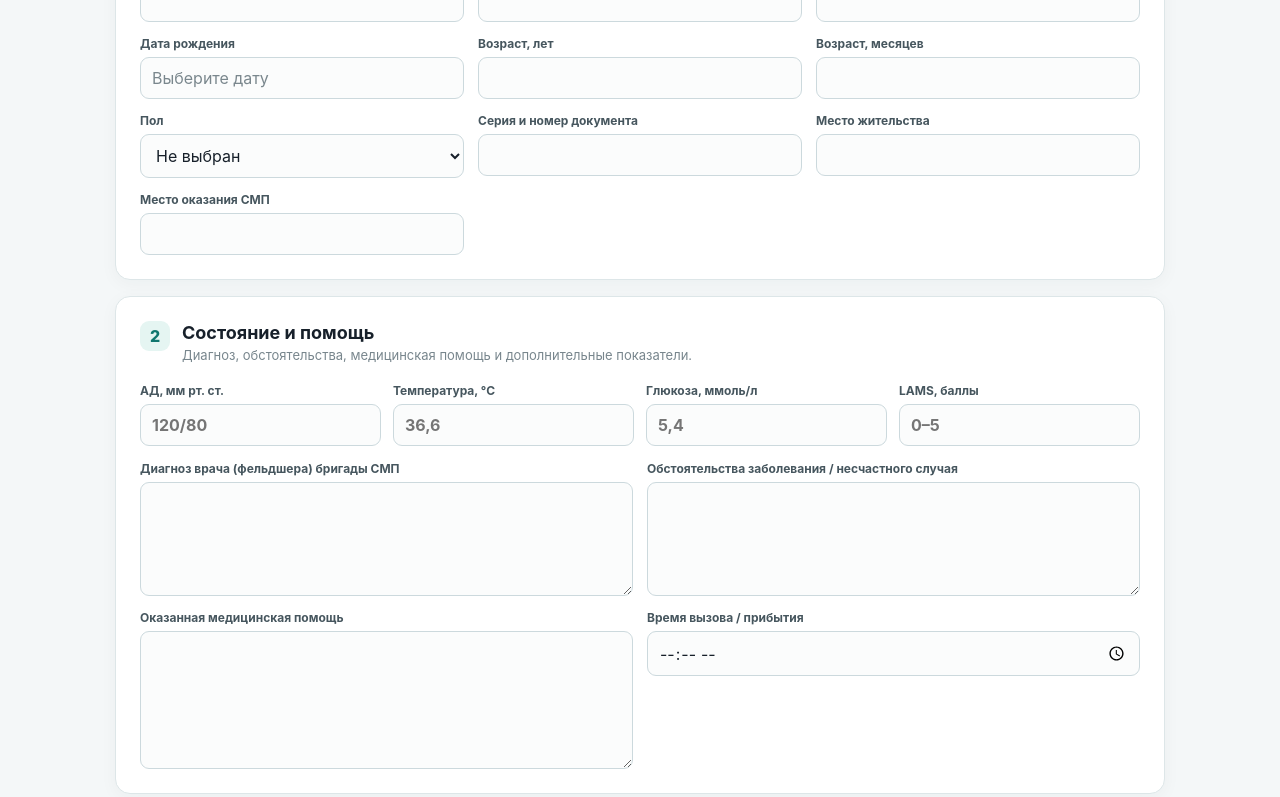
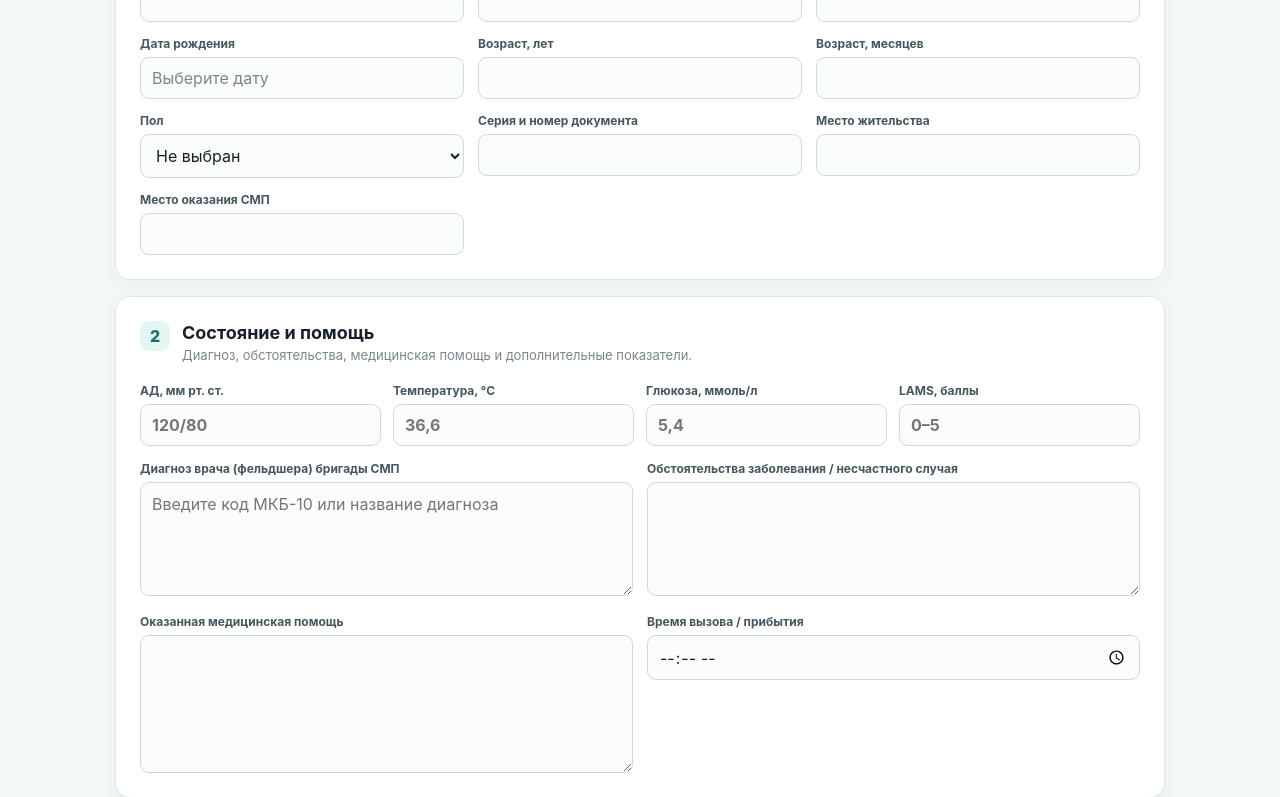
Before and after one commit to adamant1990/Smp-sheet, a React (Vite) app: page / in a window 1280 px wide. Shown: the part 381-1178 px from the top of the page. Built offline with nearby package versions, Linux system fonts and the light colour scheme.

Commit message:
Заменить ручной диагноз на поиск по МКБ-10

```diff
--- a/src/App.jsx
+++ b/src/App.jsx
@@ -2,6 +2,7 @@ import { useMemo, useState } from 'react';
 import { ClipboardList, Printer, RotateCcw, Stethoscope } from 'lucide-react';
 import PrintSheet from './components/PrintSheet';
 import DateWheelPicker from './components/DateWheelPicker';
+import DiagnosisPicker from './components/DiagnosisPicker';
 
 const initialForm = {
   surname: '', name: '', patronymic: '', birthDate: '', ageYears: '', ageMonths: '', sex: '', document: '', address: '', scene: '', diagnosis: '', circumstances: '', callTime: '', help: '', bloodPressure: '', temperature: '', glucose: '', lams: '', hospital: '', deliveryTime: '', transport: '', stationDoctor: '', team: '', brigadeDoctor: '', notes: '',
@@ -38,7 +39,7 @@ export default function App() {
         <section className="card"><div className="section-head"><span className="number">2</span><div><h2>Состояние и помощь</h2><p>Диагноз, обстоятельства, медицинская помощь и дополнительные показатели.</p></div></div>
           <div className="vitals"><Field label="АД, мм рт. ст." name="bloodPressure" value={form.bloodPressure} onChange={update} placeholder="120/80"/><Field label="Температура, °C" name="temperature" value={form.temperature} onChange={update} placeholder="36,6"/><Field label="Глюкоза, ммоль/л" name="glucose" value={form.glucose} onChange={update} placeholder="5,4"/><Field label="LAMS, баллы" name="lams" value={form.lams} onChange={update} type="number" placeholder="0–5"/></div>
           {hasStroke && <div className="notice">Обнаружены признаки инсульта/ОНМК — перед печатью проверьте LAMS и глюкозу.</div>}
-          <div className="grid two"><TextField label="Диагноз врача (фельдшера) бригады СМП" name="diagnosis" value={form.diagnosis} onChange={update} rows={4}/><TextField label="Обстоятельства заболевания / несчастного случая" name="circumstances" value={form.circumstances} onChange={update} rows={4}/><TextField label="Оказанная медицинская помощь" name="help" value={form.help} onChange={update} rows={5}/><Field label="Время вызова / прибытия" name="callTime" value={form.callTime} onChange={update} type="time"/></div>
+          <div className="grid two"><DiagnosisPicker value={form.diagnosis} onChange={update}/><TextField label="Обстоятельства заболевания / несчастного случая" name="circumstances" value={form.circumstances} onChange={update} rows={4}/><TextField label="Оказанная медицинская помощь" name="help" value={form.help} onChange={update} rows={5}/><Field label="Время вызова / прибытия" name="callTime" value={form.callTime} onChange={update} type="time"/></div>
         </section>
         <section className="card"><div className="section-head"><span className="number">3</span><div><h2>Доставка и передача</h2><p>Сведения о стационаре, транспортировке и бригаде.</p></div></div><div className="grid two"><Field label="Стационар / медицинская организация" name="hospital" value={form.hospital} onChange={update}/><Field label="Время доставки" name="deliveryTime" value={form.deliveryTime} onChange={update} type="time"/><Field label="Способ транспортировки" name="transport" value={form.transport} onChange={update}/><Field label="Врач / фельдшер бригады" name="brigadeDoctor" value={form.brigadeDoctor} onChange={update}/><Field label="Фельдшер / врач принимающего отделения" name="stationDoctor" value={form.stationDoctor} onChange={update}/><Field label="Состав бригады" name="team" value={form.team} onChange={update}/></div><TextField label="Примечания" name="notes" value={form.notes} onChange={update} rows={4}/></section>
         <section className="next-step"><strong>Печать</strong><span>Кнопка «Печать» формирует две страницы А4: лицевая сторона с I и II экземплярами и оборотная сторона с пунктами 14–22.</span></section>
```
